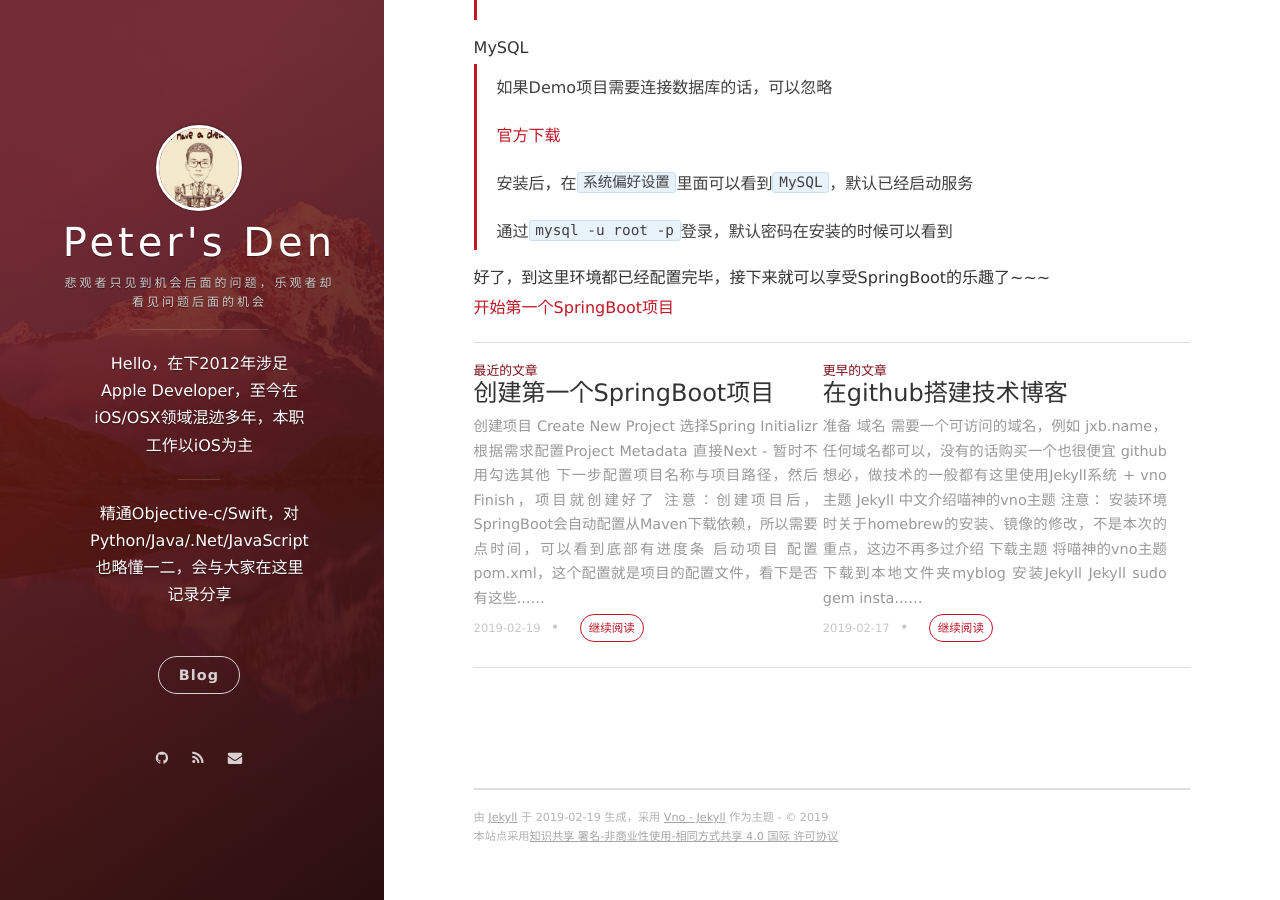
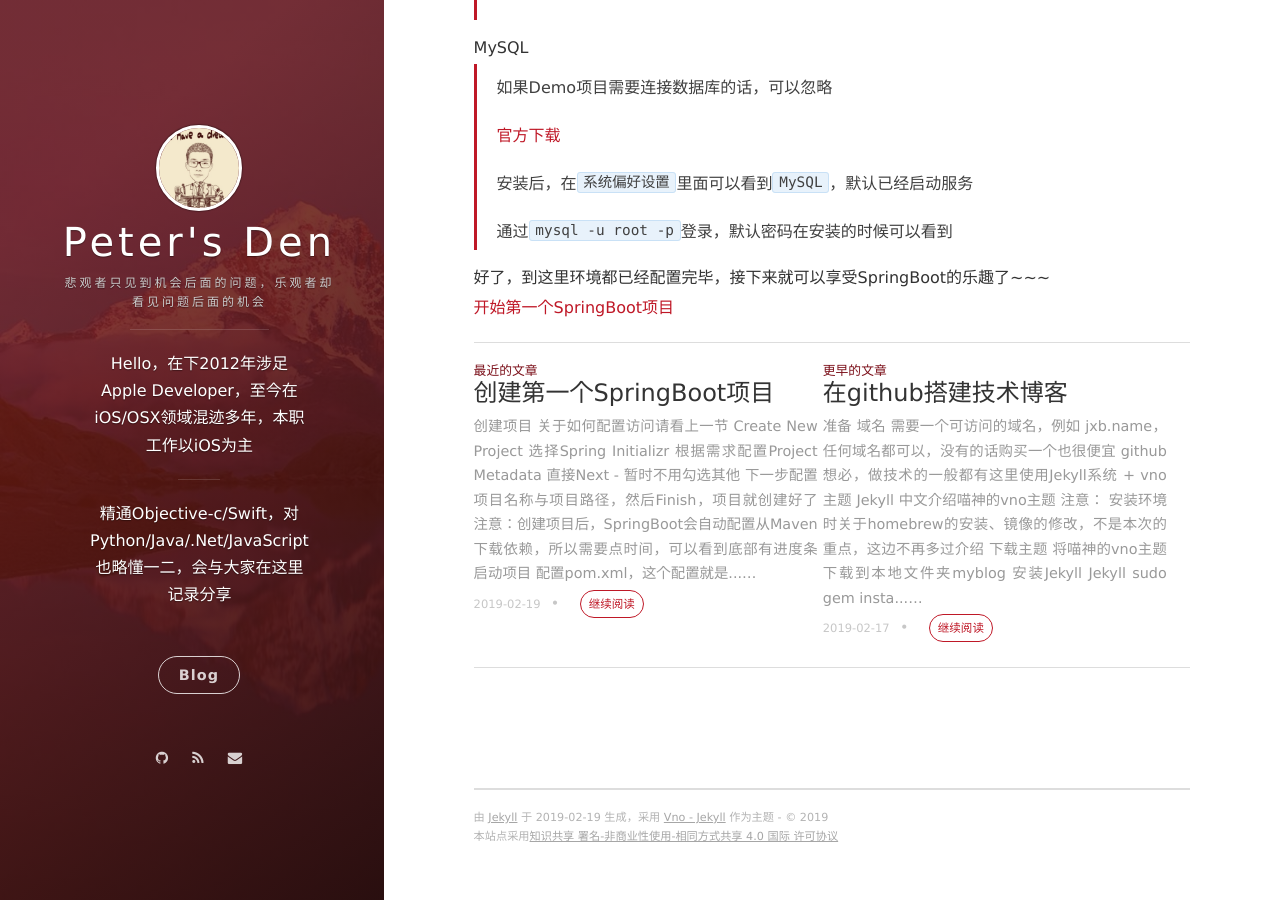
Before and after one commit to JxbSir/peter.github.io, a Jekyll site: the page built from _posts/2019-02-18-JavaPrepare.markdown, in a window 1280 px wide and 900 px high, scrolled down 1736 px. Built offline with Jekyll 4.4.1, drawn with Linux system fonts in a browser that asks for light colours; nearby versions of some CDN libraries; comment, search, counter and statistics services are not loaded; some of the changed lines change nothing that is shown.

Commit message:
添加上一节提示

```diff
--- a/_posts/2019-02-19-firstSpringboot.markdown
+++ b/_posts/2019-02-19-firstSpringboot.markdown
@@ -5,6 +5,7 @@
 ---
 
 ### 创建项目
+- 关于如何配置访问请看[上一节](../JavaPrepare)
 - `Create New Project`
 - 选择`Spring Initializr`
 
@@ -37,4 +38,5 @@
 > ![](http://xbqn.nbshk.cn/20190219103549_ICrMy6_Screenshot.jpeg)
 >
 
-### 下一节继续介绍三层访问设计（Service+Biz+DAL）
+### 后端开发的三层框架
+> 下一节继续介绍三层访问设计（Service+Biz+DAL）
```
